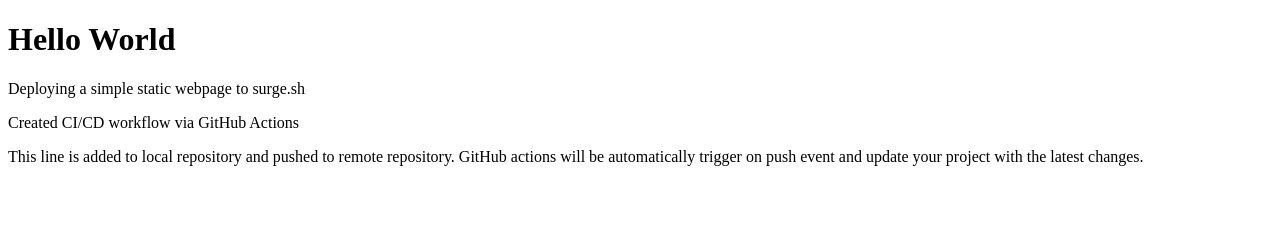
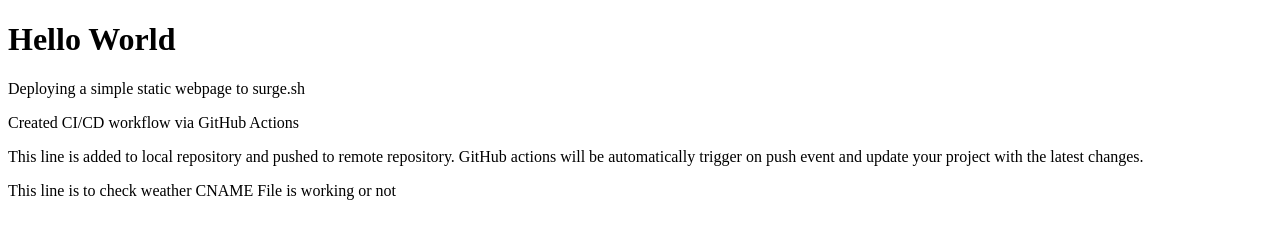
Before and after one commit to usmanahmed-m/Intro-to-Surge-and-GitHub-Actions, a plain HTML site: page index.html in a window 1280 px wide. Drawn offline with Linux system fonts and the light colour scheme.

Commit message:
Updated index.html
To check weather CNAME working or not

```diff
--- a/index.html
+++ b/index.html
@@ -17,5 +17,7 @@
       GitHub actions will be automatically trigger on push event and update your
       project with the latest changes.
     </p>
+
+    <p>This line is to check weather CNAME File is working or not</p>
   </body>
 </html>
```
